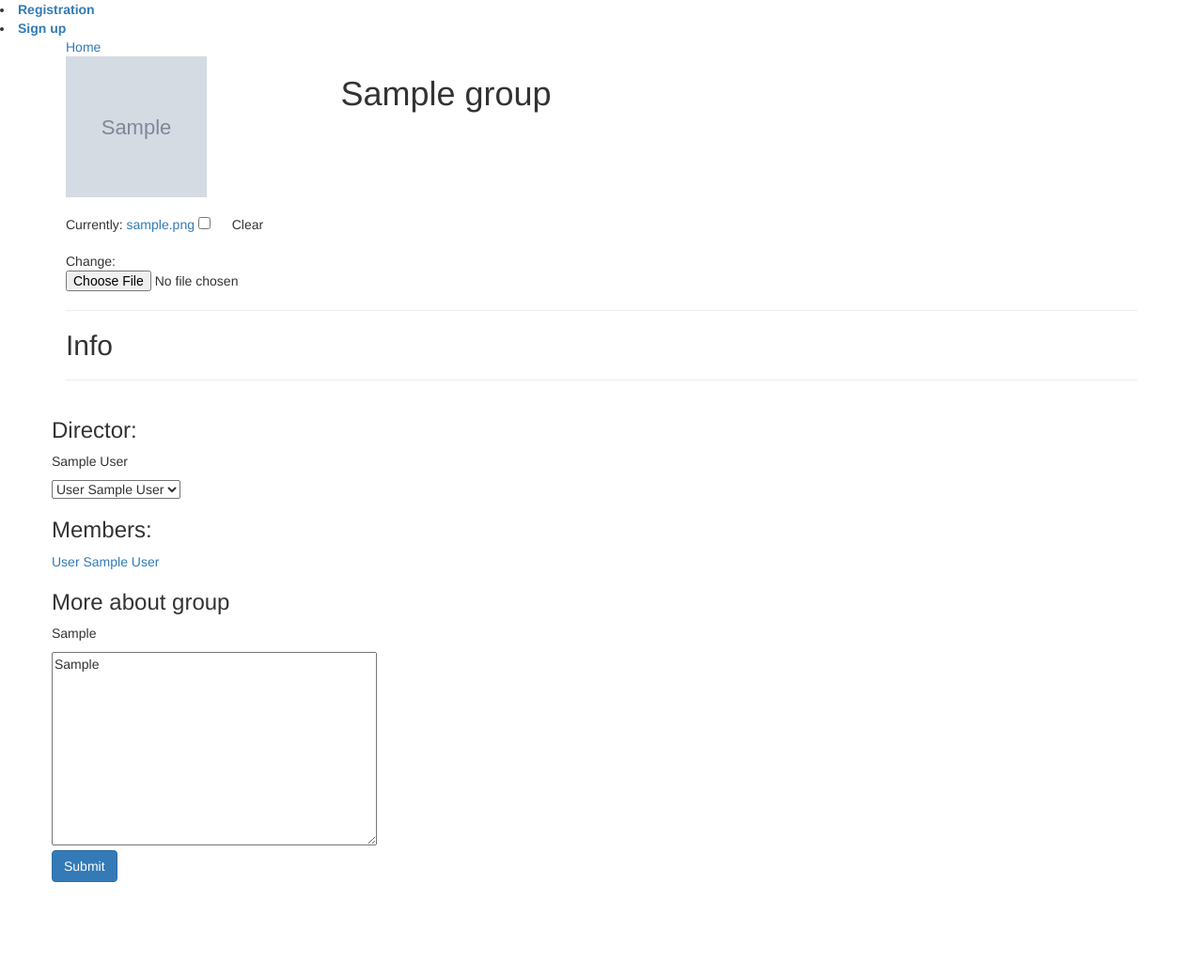
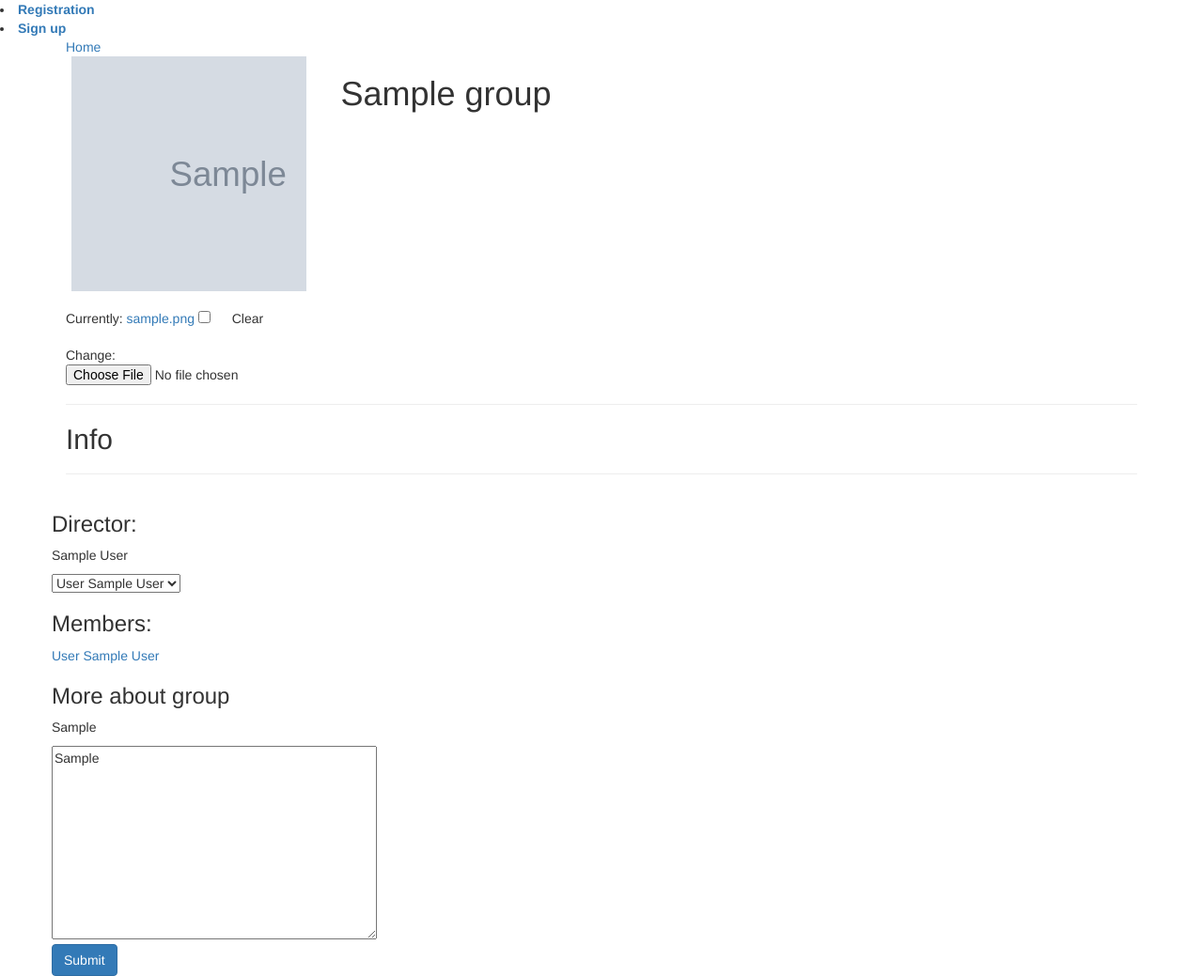
Before and after one commit to DevGuysPy/School, a Django app: page /group/1/edit/ in a window 1280 px wide. Shown: the whole page at 94% size. Before the commit the page ends 939 px from the top, so only its background shows below. Run offline with Django 3.2, Linux system fonts and the light colour scheme; tables that the repository leaves empty hold one stand-in row (values such as "Sample post"); grey boxes marked "Sample" are stand-in pictures; some libraries are stand-ins or nearby versions.

Commit message:
Fixed style

```diff
--- a/static/css/style.css
+++ b/static/css/style.css
@@ -169,9 +169,10 @@ label {
 .xs-ava {
     background-size: cover;
     background-repeat: no-repeat;
-    width: 150px;
-    height: 150px;
-    background-position: center;
+    width: 250px;
+    height: 250px;
+    margin-left: auto;
+    margin-right: auto
 
 }
 .nav_main_pad{
@@ -336,6 +337,7 @@ label {
     background-repeat: no-repeat;
     width: 1000px;
     height: 500px;
+    background-position: center;
     margin-left: auto;
     margin-right: auto
 }
```
